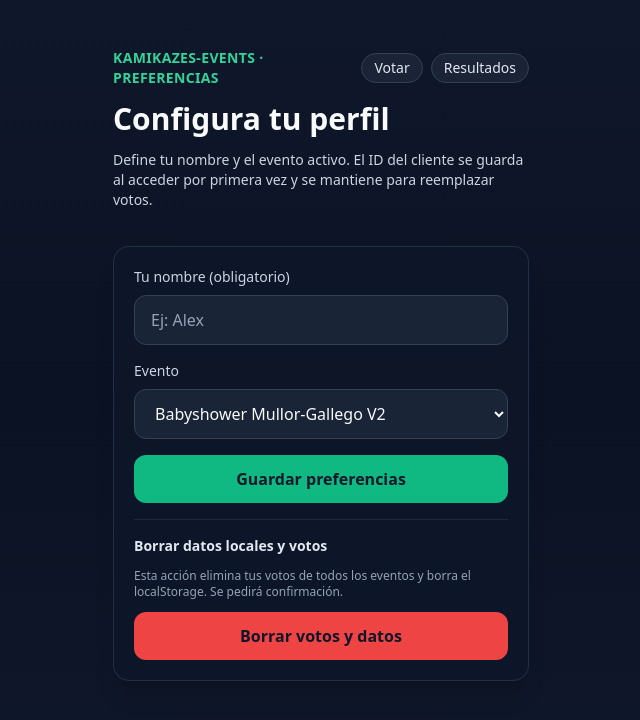
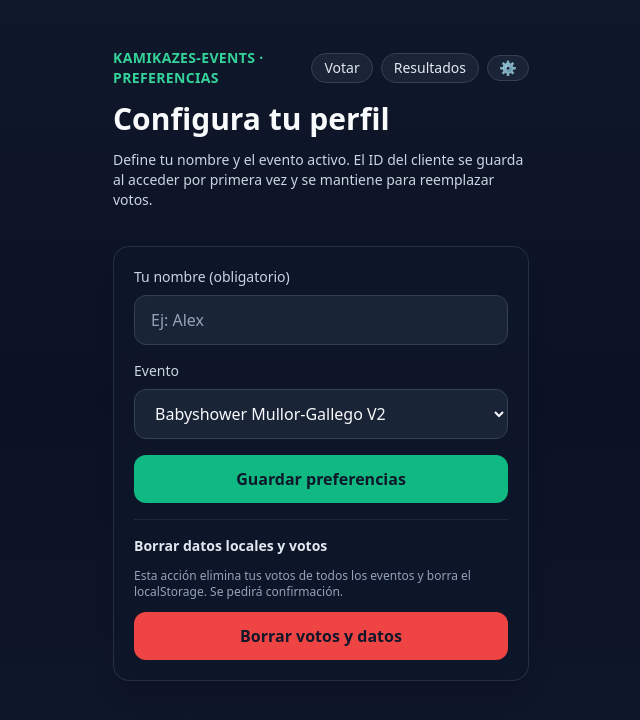
Before and after one commit to ralph1985/kamikazes-events, a Next.js app: page /settings in a window 1280 px wide. Shown: the top 720 px of the page, without its empty margins (319-959 px from the left). Built offline with nearby package versions, Linux system fonts and the light colour scheme.

Commit message:
feat: update navigation links in Settings and Results pages for improved user experience

```diff
--- a/app/page.tsx
+++ b/app/page.tsx
@@ -237,18 +237,20 @@ export default function Page() {
           <p className="text-emerald-400 text-sm font-semibold tracking-wide uppercase">
             kamikazes-events · Votar
           </p>
-          <nav className="flex gap-2 text-sm">
-            <Link
-              className="tag"
-              href="/settings"
-            >
-              Preferencias
-            </Link>
+          <nav className="flex gap-2 text-sm items-center">
             <Link
               className="tag"
               href="/results"
             >
               Resultados
+            </Link>
+            <Link
+              className="tag"
+              href="/settings"
+              aria-label="Preferencias"
+              title="Preferencias"
+            >
+              <span className="inline-flex h-4 w-4 items-center justify-center">⚙️</span>
             </Link>
           </nav>
         </div>
--- a/app/results/page.tsx
+++ b/app/results/page.tsx
@@ -84,12 +84,17 @@ export default function ResultsPage() {
           <p className="text-emerald-400 text-sm font-semibold tracking-wide uppercase">
             kamikazes-events · Resultados
           </p>
-          <nav className="flex gap-2 text-sm">
+          <nav className="flex gap-2 text-sm items-center">
             <Link className="tag" href="/">
               Votar
             </Link>
-            <Link className="tag" href="/settings">
-              Preferencias
+            <Link
+              className="tag"
+              href="/settings"
+              aria-label="Preferencias"
+              title="Preferencias"
+            >
+              <span className="inline-flex h-4 w-4 items-center justify-center">⚙️</span>
             </Link>
           </nav>
         </div>
--- a/app/settings/page.tsx
+++ b/app/settings/page.tsx
@@ -83,12 +83,20 @@ export default function SettingsPage() {
           <p className="text-emerald-400 text-sm font-semibold tracking-wide uppercase">
             kamikazes-events · Preferencias
           </p>
-          <nav className="flex gap-2 text-sm">
+          <nav className="flex gap-2 text-sm items-center">
             <Link className="tag" href="/">
               Votar
             </Link>
             <Link className="tag" href="/results">
               Resultados
+            </Link>
+            <Link
+              className="tag"
+              href="/settings"
+              aria-label="Preferencias"
+              title="Preferencias"
+            >
+              <span className="inline-flex h-4 w-4 items-center justify-center">⚙️</span>
             </Link>
           </nav>
         </div>
```
